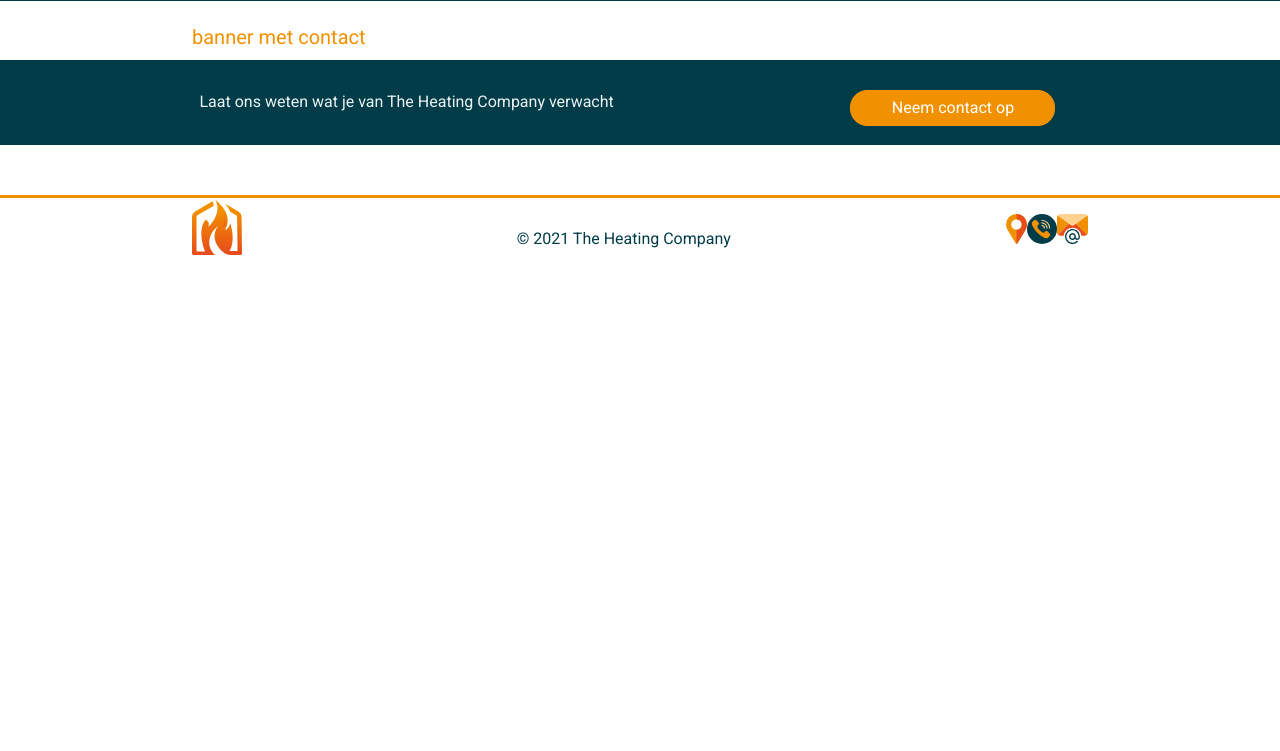
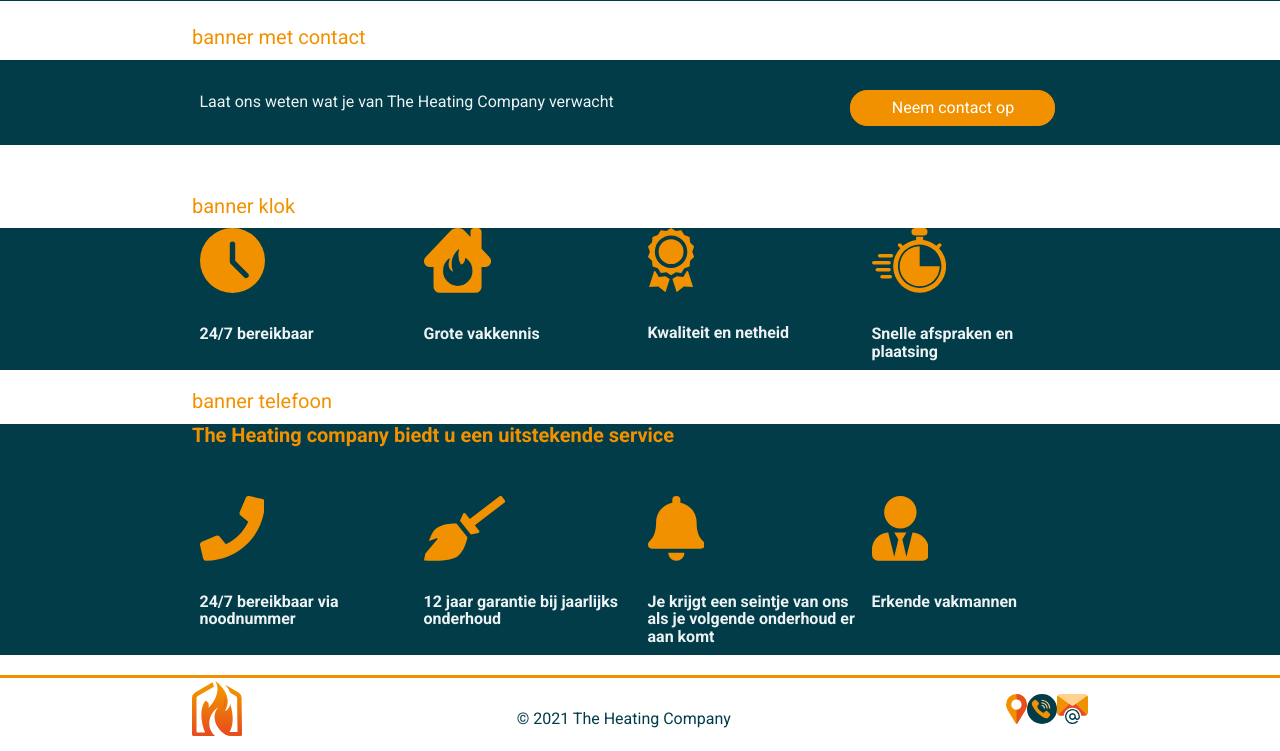
Before and after one commit to AntonLabeeuw/heating-company-team2, a PHP site: page /designsystem.html in a window 1280 px wide. Shown: the part 731-1482 px from the top of the page. Before the commit the page ends 986 px from the top, so only its background shows below. Run offline with PHP 8.4, Linux system fonts and the light colour scheme; some libraries are stand-ins or nearby versions.

Commit message:
de 2 banners maar nog niet af

```diff
--- a/css/_components.scss
+++ b/css/_components.scss
@@ -44,6 +44,38 @@
     }
   }
 }
+.c-uspbanner {
+  background-color: $color-blue;
+  padding: 1rem;
+  padding-top: 5.5rem;
+  padding-bottom: 5rem;
+  margin-top: 4rem;
+  &__background {
+    background-color: $color-blue;
+  }
+  &__text {
+    font-size: 1.6rem;
+    color: #edf3f4;
+    margin-top: 2.8rem;
+  }
+  &__title {
+    color: $color-orange;
+    font-weight: 700;
+    margin: 0;
+    margin-bottom: 5rem;
+    font-size: 2rem;
+  }
+  &__center {
+    margin: 0 auto;
+    text-align: center;
+  }
+  &__icon {
+    @media screen and (max-width: 500px) {
+      margin-bottom: 1rem;
+    }
+  }
+}
+
 // https://1stwebdesigner.com/20-amazing-pure-css-animated-buttons/
 // een beetje aanpassingen op gedaan
 .effect {
--- a/css/screen.css
+++ b/css/screen.css
@@ -279,6 +279,43 @@ img {
   }
 }
 
+.c-uspbanner {
+  background-color: #023c48;
+  padding: 1rem;
+  padding-top: 5.5rem;
+  padding-bottom: 5rem;
+  margin-top: 4rem;
+}
+
+.c-uspbanner__background {
+  background-color: #023c48;
+}
+
+.c-uspbanner__text {
+  font-size: 1.6rem;
+  color: #edf3f4;
+  margin-top: 2.8rem;
+}
+
+.c-uspbanner__title {
+  color: #f29100;
+  font-weight: 700;
+  margin: 0;
+  margin-bottom: 5rem;
+  font-size: 2rem;
+}
+
+.c-uspbanner__center {
+  margin: 0 auto;
+  text-align: center;
+}
+
+@media screen and (max-width: 500px) {
+  .c-uspbanner__icon {
+    margin-bottom: 1rem;
+  }
+}
+
 .effect {
   text-align: center;
   position: relative;
--- a/designsystem.html
+++ b/designsystem.html
@@ -55,7 +55,6 @@
         <div class="container">
             <h3>banner met contact</h3>
         </div>
-
         <div class="container-fluid c-banner-contact">
             <div class="container">
                 <div class="row">
@@ -68,6 +67,133 @@
                 </div>
             </div>
         </div>
+        <!-- banner klok-->
+        <div class="container">
+            <h3>banner klok</h3>
+        </div>
+        <section class="c-uspbanner__background">
+            <div class="c-c-uspbanner row">
+                <div class="container c-usbanner__center">
+                    <div class="c-uspbanner__icon col s12 m12 l3 xl3" data-aos="fade-right" data-aos-delay="100">
+                        <svg xmlns="http://www.w3.org/2000/svg" width="65" height="65" viewBox="0 0 65 65">
+                            <path id="clock"
+                                d="M32.5,0A32.5,32.5,0,1,0,65,32.5,32.536,32.536,0,0,0,32.5,0ZM47.957,49.31a2.706,2.706,0,0,1-3.829,0L30.585,35.769a2.7,2.7,0,0,1-.793-1.915V16.25a2.708,2.708,0,0,1,5.416,0V32.733L47.957,45.481a2.705,2.705,0,0,1,0,3.829Zm0,0"
+                                fill="#f29100" />
+                        </svg>
+                        <h1 class="c-uspbanner__text">24/7 bereikbaar</h1>
+                    </div>
+                    <div class="c-uspbanner__icon col s12 m12 l3 xl3" data-aos="fade-right" data-aos-delay="200">
+                        <svg xmlns="http://www.w3.org/2000/svg" width="67.103" height="64.818"
+                            viewBox="0 0 67.103 64.818">
+                            <path id="Path_46" data-name="Path 46"
+                                d="M65.158,47.98l-7.6-8.047v-16.8a3.864,3.864,0,0,0-3.875-3.948H50.4a3.912,3.912,0,0,0-3.875,3.948v5.112l-5.52-5.807a9.811,9.811,0,0,0-7.385-3.252,10.339,10.339,0,0,0-7.458,3.252L1.926,47.992C-2.181,52.332.878,58.139,5.509,58.139H9.53V77.725A6.186,6.186,0,0,0,15.574,84H51.522a6.187,6.187,0,0,0,6.044-6.276v-19.6h4.107C66.279,58.127,69.265,52.319,65.158,47.98ZM33.767,77.105a14.97,14.97,0,0,1-14.7-15.259,15.443,15.443,0,0,1,5.593-11.918c.743-.544,1.267,0,1.048.392-2.388,5.731-.67,11.387,3.351,12.538a19.644,19.644,0,0,1-1.34-9.6,19.345,19.345,0,0,1,6.263-12.311,1.043,1.043,0,0,1,.743-.392c.219,0,.378.228.292.544a21.833,21.833,0,0,0-.524,3.024A19.511,19.511,0,0,0,36.814,55.66c2.839,0,4.021-3.4,4.326-5.732,0-.544.451-.924,1.267-.3a15.315,15.315,0,0,1,6.044,12.235A14.957,14.957,0,0,1,33.767,77.105Z"
+                                transform="translate(0 -19.183)" fill="#f29100" />
+                        </svg>
+
+                        <h1 class="c-uspbanner__text">Grote vakkennis</h1>
+                    </div>
+                    <div class="c-uspbanner__icon col s12 m12 l3 xl3" data-aos="fade-right" data-aos-delay="300">
+                        <svg id="medal" xmlns="http://www.w3.org/2000/svg" width="46.148" height="64.193"
+                            viewBox="0 0 46.148 64.193">
+                            <path id="Path_47" data-name="Path 47"
+                                d="M105.3,44.988l2.935-4.763,5.3-1.807.587-5.564,3.986-3.924-1.895-5.267L118.11,18.4l-3.985-3.924-.587-5.564L108.24,7.1,105.3,2.34l-5.552.67L95.036,0,90.32,3.01l-5.552-.67L81.832,7.1l-5.3,1.807-.587,5.564L71.962,18.4l1.895,5.267-1.895,5.267,3.985,3.924.587,5.564,5.3,1.807,2.935,4.763,5.552-.67,4.717,3.01,4.717-3.01Zm-26.5-21.324A16.227,16.227,0,1,1,95.036,39.891,16.246,16.246,0,0,1,78.809,23.664Z"
+                                transform="translate(-71.962 0)" fill="#f29100" />
+                            <path id="Path_48" data-name="Path 48"
+                                d="M169.054,89.333A12.464,12.464,0,1,0,181.517,101.8,12.478,12.478,0,0,0,169.054,89.333Z"
+                                transform="translate(-145.98 -78.133)" fill="#f29100" />
+                            <path id="Path_49" data-name="Path 49"
+                                d="M96.909,347.8l-6.6.8-3.49-5.663-1.186-.4-5.117,15.994,9.212-.507,7.207,5.76,4.241-13.256Z"
+                                transform="translate(-79.439 -299.589)" fill="#f29100" />
+                            <path id="Path_50" data-name="Path 50"
+                                d="M281.058,342.94l-3.49,5.663-6.6-.8-4.263,2.721,4.241,13.256,7.207-5.76,9.212.507-5.117-15.994Z"
+                                transform="translate(-242.285 -299.589)" fill="#f29100" />
+                        </svg>
+
+                        <h1 class="c-uspbanner__text">Kwaliteit en netheid</h1>
+                    </div>
+                    <div class="c-uspbanner__icon col s12 m12 l3 xl3" data-aos="fade-right" data-aos-delay="400">
+                        <svg id="glyph" xmlns="http://www.w3.org/2000/svg" width="74.165" height="64.747"
+                            viewBox="0 0 74.165 64.747">
+                            <rect id="Rectangle_24" data-name="Rectangle 24" width="15.989" height="7.524" rx="3.762"
+                                transform="translate(39.501)" fill="#f29100" />
+                            <path id="Path_51" data-name="Path 51"
+                                d="M57.538,188H45.766a1.766,1.766,0,1,0,0,3.532H57.538a1.766,1.766,0,1,0,0-3.532Z"
+                                transform="translate(-38.114 -162.101)" fill="#f29100" />
+                            <path id="Path_52" data-name="Path 52"
+                                d="M43.3,285.766A1.766,1.766,0,0,0,41.538,284H29.766a1.766,1.766,0,1,0,0,3.532H41.538A1.766,1.766,0,0,0,43.3,285.766Z"
+                                transform="translate(-24.468 -243.974)" fill="#f29100" />
+                            <path id="Path_53" data-name="Path 53"
+                                d="M70.006,332H61.766a1.766,1.766,0,0,0,0,3.532h8.241a1.766,1.766,0,0,0,0-3.532Z"
+                                transform="translate(-51.759 -284.911)" fill="#f29100" />
+                            <path id="Path_54" data-name="Path 54"
+                                d="M22.836,237.766A1.766,1.766,0,0,0,21.07,236H5.766a1.766,1.766,0,1,0,0,3.532h15.3A1.766,1.766,0,0,0,22.836,237.766Z"
+                                transform="translate(-4 -203.038)" fill="#f29100" />
+                            <path id="Path_55" data-name="Path 55"
+                                d="M212.013,156.013V136a20.013,20.013,0,1,0,20.013,20.013Z"
+                                transform="translate(-164.335 -117.753)" fill="#f29100" />
+                            <path id="Path_56" data-name="Path 56"
+                                d="M193.855,83.383l1.893-1.894a1.766,1.766,0,1,0-2.5-2.5l-1.971,1.971a26.378,26.378,0,0,0-13.262-5.784V72h-7.063v3.178a26.378,26.378,0,0,0-13.262,5.783l-1.971-1.971a1.766,1.766,0,1,0-2.5,2.5l1.893,1.894a26.488,26.488,0,1,0,38.736,0Zm-19.368,39.826a21.779,21.779,0,1,1,21.779-21.779A21.779,21.779,0,0,1,174.487,123.209Z"
+                                transform="translate(-126.81 -63.171)" fill="#f29100" />
+                        </svg>
+                        <h1 class="c-uspbanner__text">Snelle afspraken en plaatsing</h1>
+                    </div>
+                </div>
+            </div>
+        </section>
+        <!-- banner telefoon -->
+        <div class="container">
+            <h3>banner telefoon</h3>
+        </div>
+        <section class="c-uspbanner__background">
+            <div class="c-c-uspbanner row">
+                <div class="container c-usbanner__center">
+                    <h1 class="c-uspbanner__title">The Heating company biedt u een uitstekende service</h1>
+                    <div class="c-uspbanner__icon col s12 m12 l3 xl3" data-aos="fade-right" data-aos-delay="100">
+                        <svg xmlns="http://www.w3.org/2000/svg" width="64.818" height="64.818"
+                            viewBox="0 0 64.818 64.818">
+                            <path id="phone-solid"
+                                d="M62.453,3.1,49.287.067a3.058,3.058,0,0,0-3.481,1.76L39.729,16a3.031,3.031,0,0,0,.874,3.545l7.672,6.279A46.918,46.918,0,0,1,25.842,48.261l-6.279-7.672a3.035,3.035,0,0,0-3.545-.874L1.839,45.792A3.075,3.075,0,0,0,.067,49.286L3.105,62.452a3.037,3.037,0,0,0,2.962,2.355,58.733,58.733,0,0,0,58.74-58.74A3.035,3.035,0,0,0,62.453,3.1Z"
+                                transform="translate(0.01 0.011)" fill="#f29100" />
+                        </svg>
+                        <h1 class="c-uspbanner__text">24/7 bereikbaar via
+                            noodnummer</h1>
+                    </div>
+                    <div class="c-uspbanner__icon col s12 m12 l3 xl3" data-aos="fade-right" data-aos-delay="200">
+                        <svg xmlns="http://www.w3.org/2000/svg" width="81.023" height="64.818"
+                            viewBox="0 0 81.023 64.818">
+                            <path id="broom-solid"
+                                d="M32.469,27.443l10.98,13.822s-2.1,12.959-9.694,19S0,64.589,0,64.589s.481-2.929,1.393-7.017l11.979-14.2a.759.759,0,0,0-.842-1.2l-7.647,2.8c1.828-5.274,4.142-10.133,6.912-12.34,7.592-6.046,20.673-5.183,20.673-5.183ZM80.583,3.928,78.069.763A2.018,2.018,0,0,0,75.232.439L45.8,22.948l-4.322-5.44a1.393,1.393,0,0,0-2.353.28l-3.207,6.906L46.9,38.516l7.444-1.576a1.392,1.392,0,0,0,.8-2.228l-4.316-5.434L80.261,6.769a2.023,2.023,0,0,0,.323-2.841Z"
+                                transform="translate(0 0)" fill="#f29100" />
+                        </svg>
+                        <h1 class="c-uspbanner__text">12 jaar garantie bij
+                            jaarlijks onderhoud</h1>
+                    </div>
+                    <div class="c-uspanner__icon col s12 m12 l3 xl3" data-aos="fade-right" data-aos-delay="300">
+                        <svg xmlns="http://www.w3.org/2000/svg" width="56.716" height="64.818"
+                            viewBox="0 0 56.716 64.818">
+                            <path id="bell-solid"
+                                d="M28.357,64.818a8.1,8.1,0,0,0,8.1-8.1h-16.2A8.1,8.1,0,0,0,28.357,64.818ZM55.625,45.865C53.179,43.237,48.6,39.283,48.6,26.332a19.992,19.992,0,0,0-16.2-19.643V4.051a4.049,4.049,0,1,0-8.1,0V6.689a19.992,19.992,0,0,0-16.2,19.643c0,12.951-4.576,16.9-7.022,19.533A3.955,3.955,0,0,0,0,48.613a4.055,4.055,0,0,0,4.064,4.051H52.651a4.054,4.054,0,0,0,4.064-4.051A3.953,3.953,0,0,0,55.625,45.865Z"
+                                transform="translate(0.001)" fill="#f29100" />
+                        </svg>
+                        <h1 class="c-uspbanner__text">Je krijgt een seintje
+                            van ons als je volgende
+                            onderhoud er aan komt</h1>
+                    </div>
+                    <div class="c-uspbanner__icon col s12 m12 l3 xl3" data-aos="fade-right" data-aos-delay="400">
+                        <svg xmlns="http://www.w3.org/2000/svg" width="56.716" height="64.818"
+                            viewBox="0 0 56.716 64.818">
+                            <path id="user-tie-solid"
+                                d="M28.358,32.409a16.2,16.2,0,1,0-16.2-16.2A16.2,16.2,0,0,0,28.358,32.409Zm12.128,4.127L34.434,60.767,30.383,43.55l4.051-7.089H22.281l4.051,7.089L22.281,60.767,16.23,36.536A16.985,16.985,0,0,0,0,53.475v5.266a6.078,6.078,0,0,0,6.077,6.077H50.639a6.078,6.078,0,0,0,6.077-6.077V53.475a16.985,16.985,0,0,0-16.23-16.939Z"
+                                fill="#f29100" />
+                        </svg>
+
+                        <h1 class="c-uspbanner__text">Erkende vakmannen</h1>
+                    </div>
+                </div>
+            </div>
+        </section>
+        <!-- einde c-uspbanner ----------------------------------------->
+
     </main>
     <!-- dit is de footer -->
     <footer class="c-footer">
```
Also changed, not shown: 1 other file. Lines whose indentation alone changed are shown as unchanged.
